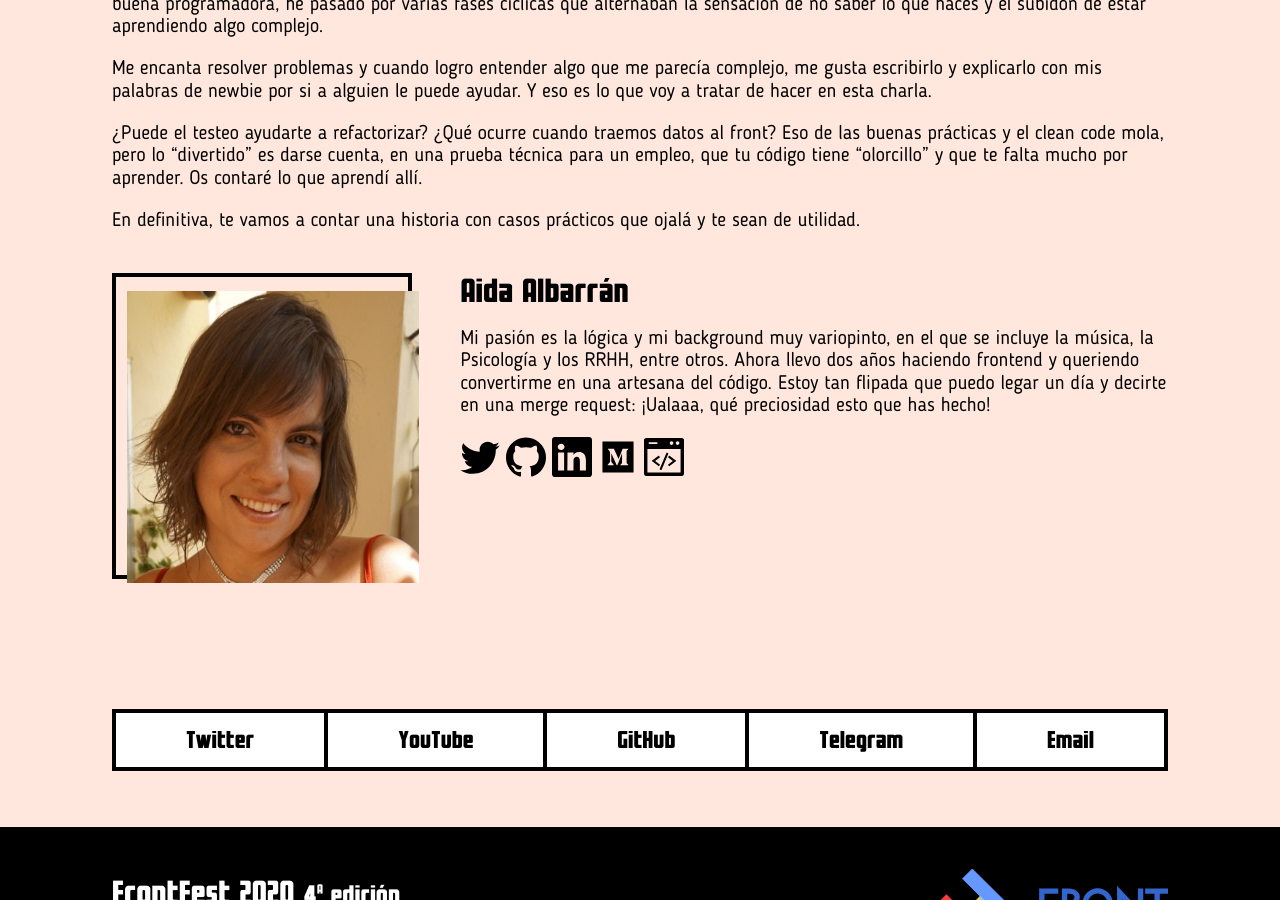
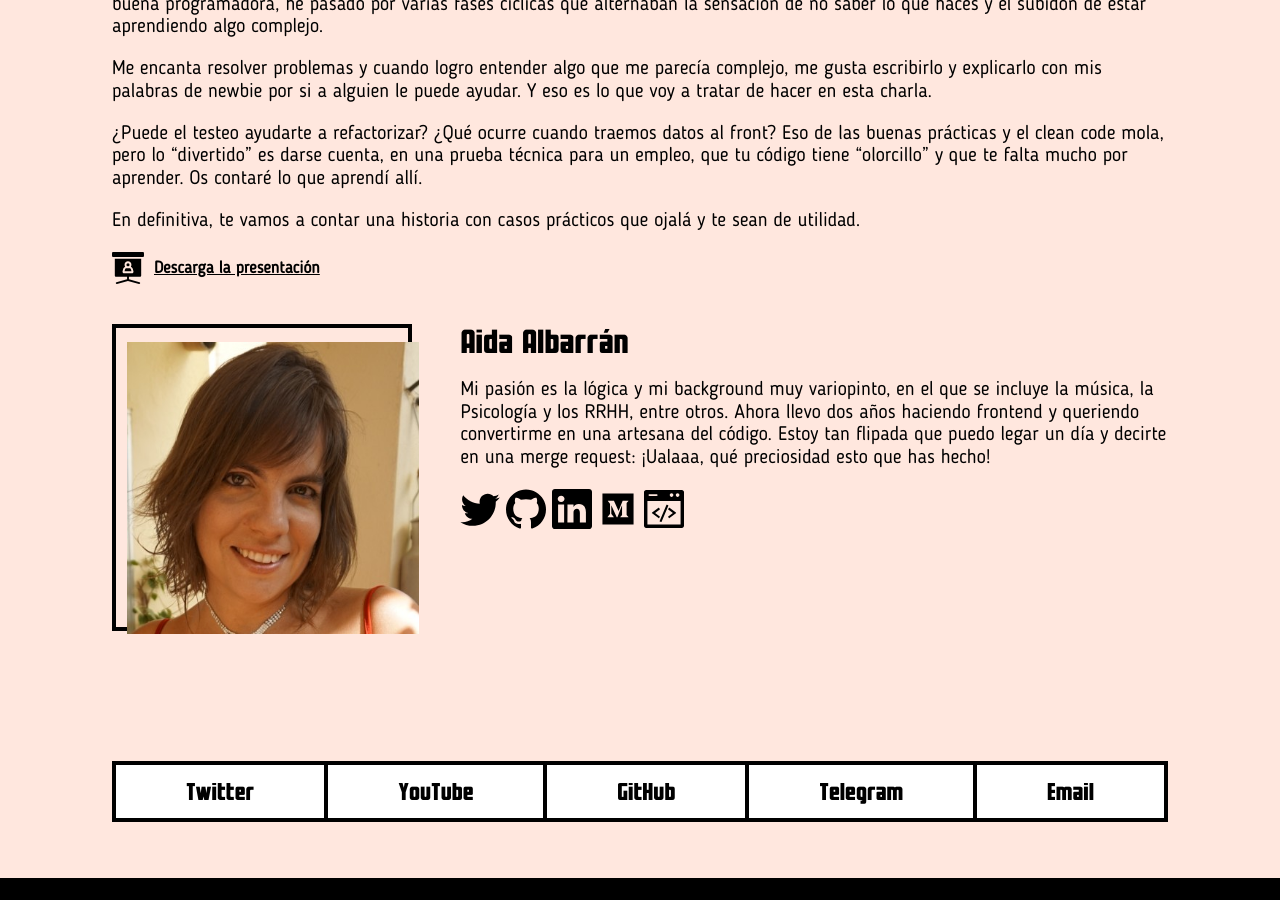
Before and after one commit to frontfest/beta, a Jekyll site: the page built from _talks/12-aida-albarran.md, in a window 1280 px wide and 900 px high, scrolled down 511 px. Built offline with Jekyll 4.4.1, drawn with Linux system fonts in a browser that asks for light colours; part of the change alters nothing that is shown.

```diff
--- a/_talks/12-aida-albarran.md
+++ b/_talks/12-aida-albarran.md
@@ -27,5 +27,5 @@ speakers:
     linkedin: aidaalbarran
     medium: Aida_Pro_
     web: https://alienah.github.io/
-
+slides: /assets/slides/Aida_Primitive-Obsession_FrontFest20.pdf
 ---
```
Also changed, not shown: 1 other file.
